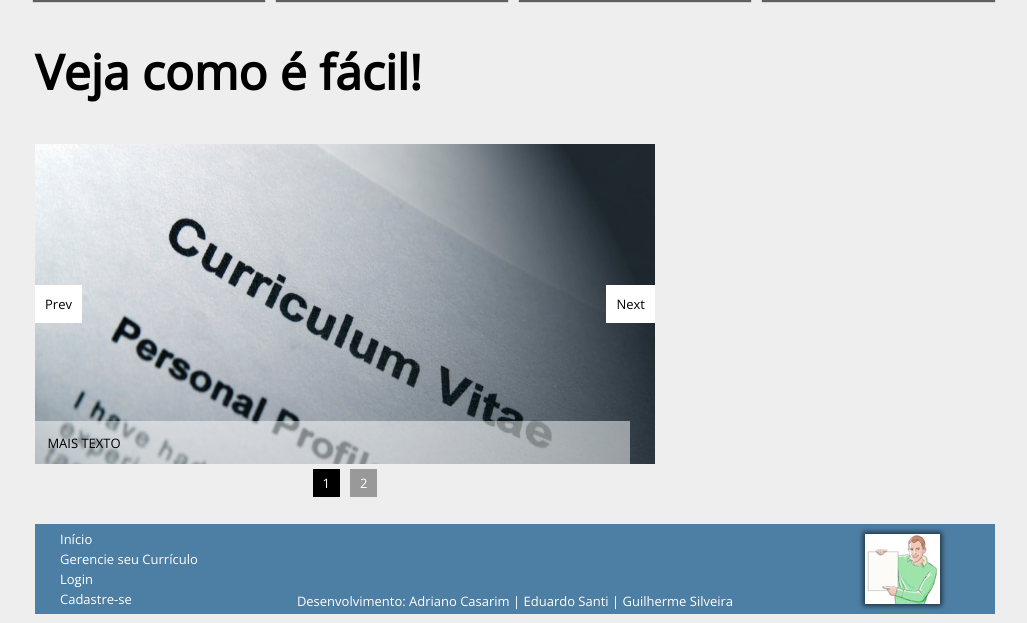
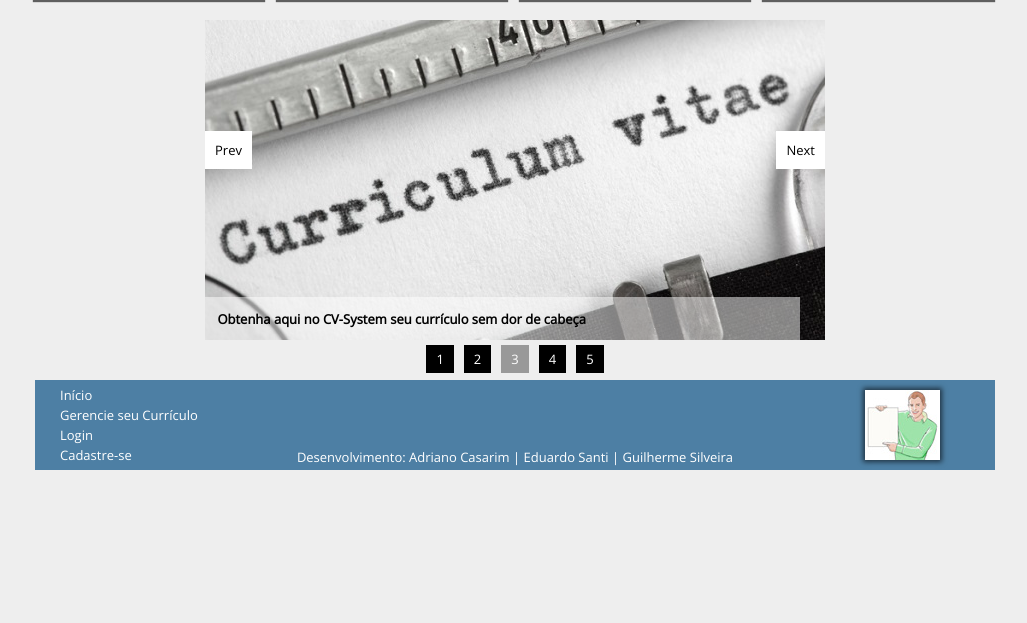
Before and after one commit to santieduardo/CV-System, a PHP site: page / in a window 1280 px wide. Shown: the part 230-853 px from the top of the page, without its empty margins (125-1152 px from the left). After the commit the page ends 700 px from the top, so only its background shows below. Run offline with PHP 8.4, Linux system fonts and the light colour scheme; some libraries are stand-ins or nearby versions.

Commit message:
finalização do slider

```diff
--- a/assets/css/main.css
+++ b/assets/css/main.css
@@ -1,4 +1,7 @@
 body { margin: 0 auto; width: 960px; background: #eee; }
+
+#banner-slide { margin: 0 auto; padding-top: 20px; }
+p.bjqs-caption { font-weight: 700; }
 
 header .logo { background: url('../img/banner.png') no-repeat 50% 50%;  height: 200px; }
 
@@ -72,5 +75,4 @@ form h1 { color: #4D7FA4; margin-top: 30px; }
 .form-atividades label { letter-spacing: 2px; }
 
 .form-enviar { width: 100%; margin-top: 20px; }
-.form-enviar input[type=submit]
-{ float: right; background: #4D7FA4; color: #fff; border: none; width: 120px; height: 25px; font-size: 14px; letter-spacing: 1px; }
+.form-enviar input[type=submit] { float: right; background: #4D7FA4; color: #fff; border: none; width: 120px; height: 25px; font-size: 14px; letter-spacing: 1px; }
--- a/header.php
+++ b/header.php
@@ -5,11 +5,21 @@
 	<link rel="stylesheet" type="text/css" href="assets/css/reset.css">
 	<link rel="stylesheet" type="text/css" href="assets/css/main.css">
 	<meta charset="utf-8">
+	<link rel="stylesheet" href="bjqs.css">
+
+    <!-- some pretty fonts for this demo page - not required for the slider -->
+    <link href='http://fonts.googleapis.com/css?family=Source+Code+Pro|Open+Sans:300' rel='stylesheet' type='text/css'>
+
+    <!-- demo.css contains additional styles used to set up this demo page - not required for the slider -->
+    <link rel="stylesheet" href="demo.css">
+
+    <!-- load jQuery and the plugin -->
+    <script src="http://code.jquery.com/jquery-1.7.1.min.js"></script>
+    <script src="js/bjqs-1.3.min.js"></script>
 </head>
 <body>
 	<header>
-		<div class="logo">
-		</div>
+		<div class="logo"></div>
 		<nav>
 			<ul>
 				<a href="index.php">Início</a>
--- a/index.php
+++ b/index.php
@@ -1,51 +1,21 @@
-<!doctype html>
-<?php include "header.php";?>
-
-  <head>
-    <meta charset="utf-8">
-
-    <title>Basic jQuery Slider - Demo</title>
-
-    <!-- bjqs.css contains the *essential* css needed for the slider to work -->
-    <link rel="stylesheet" href="bjqs.css">
-
-    <!-- some pretty fonts for this demo page - not required for the slider -->
-    <link href='http://fonts.googleapis.com/css?family=Source+Code+Pro|Open+Sans:300' rel='stylesheet' type='text/css'>
-
-    <!-- demo.css contains additional styles used to set up this demo page - not required for the slider -->
-    <link rel="stylesheet" href="demo.css">
-
-    <!-- load jQuery and the plugin -->
-    <script src="http://code.jquery.com/jquery-1.7.1.min.js"></script>
-    <script src="js/bjqs-1.3.min.js"></script>
-
-  </head>
-
-  <body>
-
-      <br/><br/><br/>
-      <h2>Veja como é fácil!</h2>
-
-      <br/><br/><br/>
-
+<?php include "header.php"; ?>
     <!--  Outer wrapper for presentation only, this can be anything you like -->
     <div id="banner-slide">
-
         <!-- start Basic Jquery Slider -->
         <ul class="bjqs">
-          <li><a href=""><img src="assets/img/banner.png" title="TEXTO"></a></li>
-          <li><img src="assets/img/logo.jpg" title="MAIS TEXTO"></li>
-
+            <li><img src="assets/img/slider/01.jpg" title="Mantenha sempre seu CV atualizado"></li>
+            <li><img src="assets/img/slider/02.jpg" title="Garanta sua vaga no mercado de trabalho"></li>
+            <li><img src="assets/img/slider/03.jpg" title="Obtenha aqui no CV-System seu currículo sem dor de cabeça"></li>
+            <li><img src="assets/img/slider/04.jpg" title="Um currículo bem feito aumenta as chances de entrevistas"></li>
+            <li><img src="assets/img/slider/05.jpg" title="Você sabia que no Brasil existem mais de 100.000 vagas na área de TI?"></li>
         </ul>
         <!-- end Basic jQuery Slider -->
-
     </div>
       <!-- End outer wrapper -->
 
       <!-- attach the plug-in to the slider parent element and adjust the settings as required -->
     <script class="secret-source">
         jQuery(document).ready(function($) {
-
             $('#banner-slide').bjqs({
                 animtype      : 'slide',
                 height        : 320,
@@ -56,9 +26,4 @@
 
         });
     </script>
-
-    </div>
-
-
-  </body>
-<?php include "footer.php";?>
+<?php include "footer.php"; ?>
```
Also changed, not shown: classes/classeBD.php (+11 -0 lines), assets/img/slider/01.jpg (added), assets/img/slider/02.jpg (added), assets/img/slider/03.jpg (added), assets/img/slider/04.jpg (added), assets/img/slider/05.jpg (added). Lines whose indentation alone changed are shown as unchanged.
